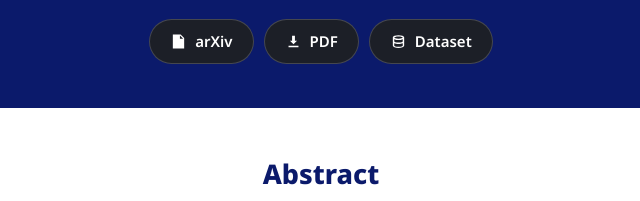
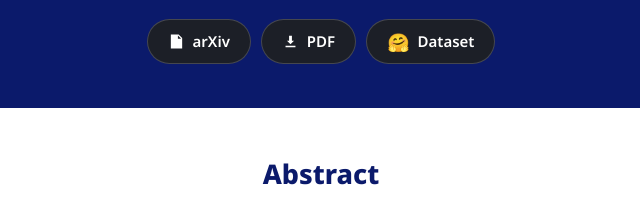
Before and after one commit to hiyashi-negisoba/objection-, a plain HTML site: page index.html in a window 1280 px wide. Shown: the part 388-589 px from the top of the page, 319-959 px from the left. Drawn offline with nearby package versions, Linux system fonts and the light colour scheme.

Commit message:
Update index.html

```diff
--- a/index.html
+++ b/index.html
@@ -45,6 +45,7 @@ img{max-width:100%;display:block}
 .btn{display:inline-flex;align-items:center;gap:8px;padding:9px 20px;border-radius:999px;background:#1C1F27;color:#fff;text-decoration:none;font-weight:600;font-size:15px;border:1px solid rgba(255,255,255,.18)}
 .btn:hover{background:#000}
 .btn svg{width:17px;height:17px;fill:currentColor}
+.btn .hf{font-size:18px;line-height:1}
 
 /* ---------- Sections ---------- */
 section{padding:44px 0 8px}
@@ -180,7 +181,7 @@ footer{margin-top:48px;padding:26px 0 40px;border-top:1px solid var(--line);text
       <a class="btn" href="https://arxiv.org/pdf/2609.02158" target="_blank" rel="noopener">
         <svg viewBox="0 0 24 24"><path d="M12 16l-5-5h3V4h4v7h3l-5 5zm-7 2h14v2H5v-2z"/></svg>PDF</a>
       <a class="btn" href="https://huggingface.co/datasets/Kcsp0042/natural-innocent" target="_blank" rel="noopener">
-        <svg viewBox="0 0 24 24"><path d="M12 3c4.4 0 8 1.3 8 3v12c0 1.7-3.6 3-8 3s-8-1.3-8-3V6c0-1.7 3.6-3 8-3zm0 2C8.2 5 6 6 6 6.5S8.2 8 12 8s6-1 6-1.5S15.8 5 12 5zm6 3.8C16.6 9.6 14.4 10 12 10s-4.6-.4-6-1.2V12c0 .5 2.2 1.5 6 1.5s6-1 6-1.5V8.8zm0 5.6c-1.4.7-3.6 1.1-6 1.1s-4.6-.4-6-1.1V18c0 .5 2.2 1.5 6 1.5s6-1 6-1.5v-3.6z"/></svg>Dataset</a>
+        <span class="hf">🤗</span>Dataset</a>
     </div>
   </div>
 </header>
@@ -268,7 +269,7 @@ footer{margin-top:48px;padding:26px 0 40px;border-top:1px solid var(--line);text
         </div>
         </div>
         <p class="fine head" style="margin-top:10px;margin-bottom:12px">2,121 acquittals* (Offense 1,464 · Unlawfulness 431 · Culpability 226)<br>* Stage labels verified by a police investigator · public, de-identified records</p>
-        <div class="head"><a class="btn" style="background:var(--navy)" href="https://huggingface.co/datasets/Kcsp0042/natural-innocent" target="_blank" rel="noopener">View on Hugging Face</a></div>
+        <div class="head"><a class="btn" style="background:var(--navy)" href="https://huggingface.co/datasets/Kcsp0042/natural-innocent" target="_blank" rel="noopener"><span class="hf">🤗</span>View on Hugging Face</a></div>
       </div>
       <figure style="margin:0">
         <img style="max-width:min(820px,100%)" src="static/images/synthetic_vs_natural.png" alt="Synthetic versus Natural Innocent narratives">
```
